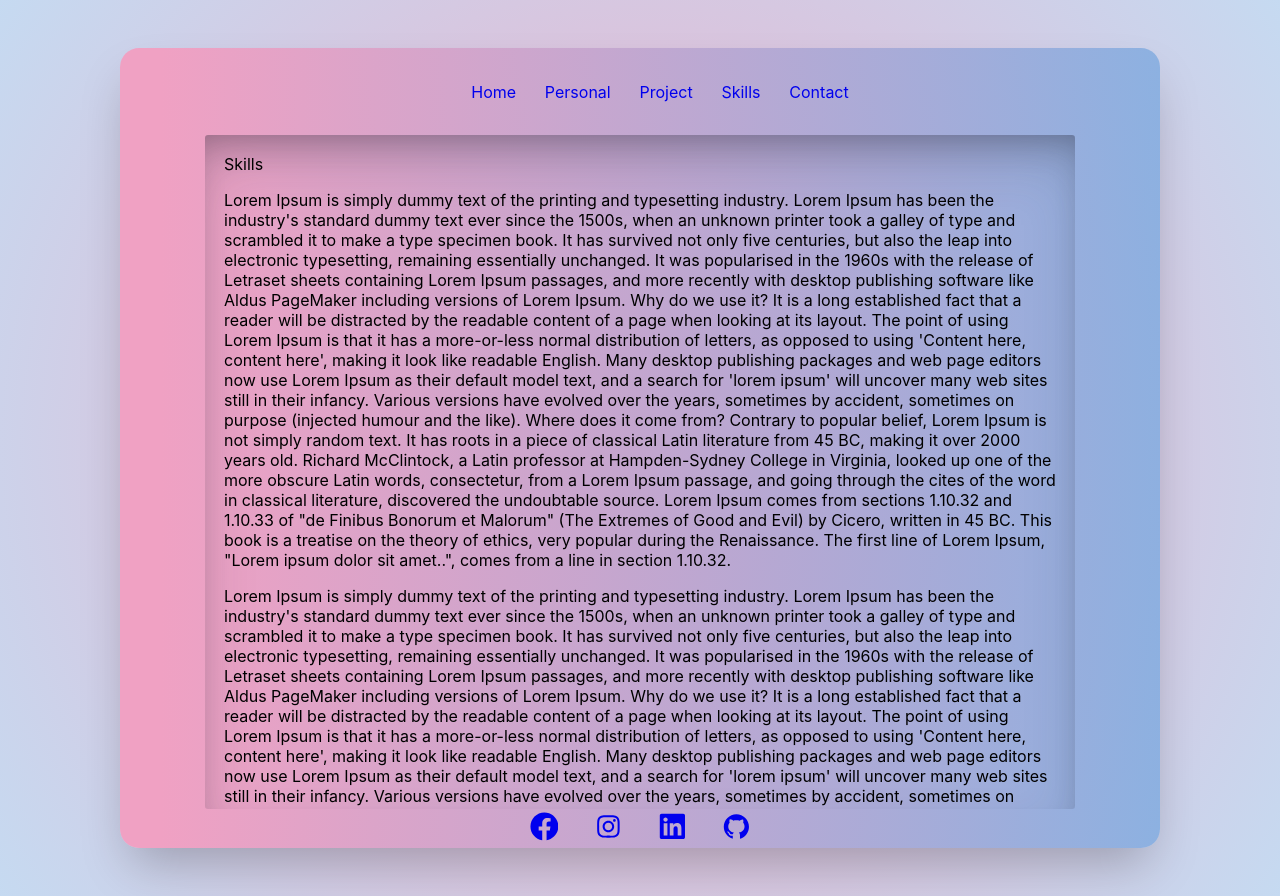
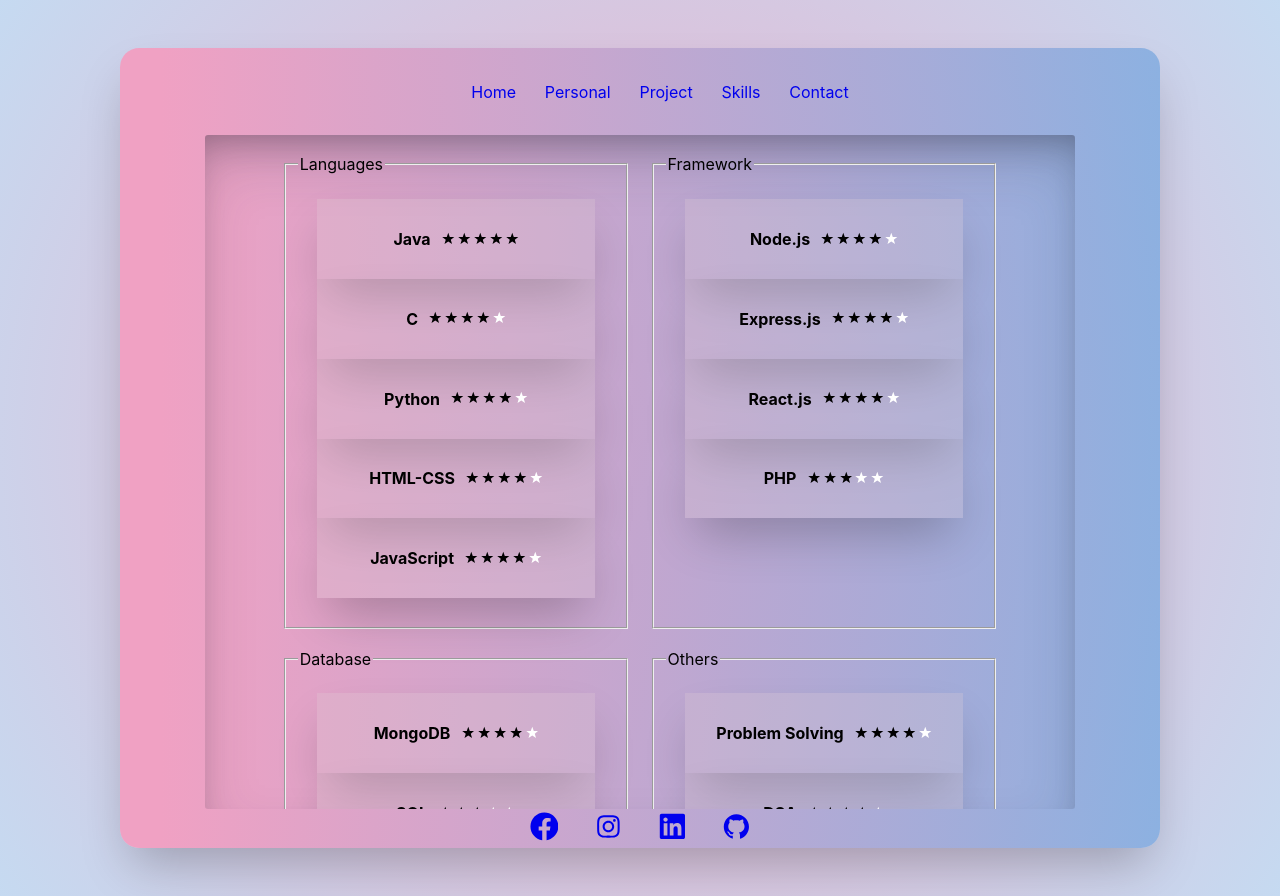
Before and after one commit to dhruvil-shah/Personal-Website, a React (Create React App) app in the folder client/: page /skills in a window 1280 px wide. Built offline with nearby package versions, Linux system fonts and the light colour scheme.

Commit message:
Skills Done

```diff
--- a/client/package.json
+++ b/client/package.json
@@ -13,6 +13,7 @@
     "react-reveal": "^1.2.2",
     "react-router-dom": "^5.3.0",
     "react-scripts": "4.0.3",
+    "react-star-ratings": "^2.3.0",
     "web-vitals": "^1.1.2"
   },
   "scripts": {
--- a/client/src/App.css
+++ b/client/src/App.css
@@ -152,3 +152,26 @@ background: linear-gradient(90deg, rgba(240,161,195,1) 4%, rgba(127, 170, 223, 0
   align-items: center;
 
 }
+.skills{
+  display: flex;
+  flex-direction: row;
+  flex-wrap: wrap;
+  gap: 1.2rem;
+  justify-content: center;
+}
+.language{
+  padding: 1.2rem ;
+  height: fit-content;
+}
+.skill-item{
+  color: black;
+  display: flex;
+  width: 15rem;
+  font-size: 0.5em;
+  align-items: center;
+  background-color: rgba(219, 202, 209, 0.267);
+  gap: 0.7rem;
+  box-shadow: rgba(0, 0, 0, 0.25) 0px 25px 50px -12px;
+  justify-content: center;
+  padding: 1.2rem;
+}
--- /dev/null
+++ b/client/src/Component/Skill_Item.js
@@ -0,0 +1,18 @@
+import React from 'react'
+import StarRatings from 'react-star-ratings';
+
+export const Skill_Item = (props) => {
+    return (
+        <div className='skill-item'>
+            <h1>{props.title}</h1>
+            <StarRatings
+          rating={props.rating}
+          starRatedColor="black"
+          numberOfStars={5}
+          starEmptyColor="white"
+          starDimension="0.8rem"
+        starSpacing="0.1rem"
+        />
+        </div>
+    )
+}
--- a/client/src/Component/Skills.js
+++ b/client/src/Component/Skills.js
@@ -1,25 +1,85 @@
-import React from 'react'
+import React from 'react';
+import { Skill_Item } from './Skill_Item';
+const language=[
+    {"title":"Java","rating":5},
+    {"title":"C","rating":4},
+    {"title":"Python","rating":4},
+    {"title":"HTML-CSS","rating":4},
+    {"title":"JavaScript","rating":4}
 
+]
+const framework=[
+    {"title":"Node.js","rating":4},
+    {"title":"Express.js","rating":4},
+    {"title":"React.js","rating":4},
+    {"title":"PHP","rating":3}
+]
+const database=[
+    {"title":"MongoDB","rating":4},
+    {"title":"SQL","rating":3}
+]
+const other=[
+    {"title":"Problem Solving","rating":4},
+    {"title":"DSA","rating":4},
+    {"title":"Git","rating":3},
+    {"title":"Machine Learning","rating":3},
+    {"title":"Competitive Programming","rating":3}
+]
 export const Skills = () => {
     return (
-        <div>
-            Skills
-            <p>Lorem Ipsum is simply dummy text of the printing and typesetting industry. Lorem Ipsum has been the industry's standard dummy text ever since the 1500s, when an unknown printer took a galley of type and scrambled it to make a type specimen book. It has survived not only five centuries, but also the leap into electronic typesetting, remaining essentially unchanged. It was popularised in the 1960s with the release of Letraset sheets containing Lorem Ipsum passages, and more recently with desktop publishing software like Aldus PageMaker including versions of Lorem Ipsum.
+        <div className='skills'>
+        <fieldset>
+        <legend >Languages</legend>
+            <div className='language' >
+            {
+                language.map((lan)=>{
+                    return(
+                        <Skill_Item title={lan.title} rating={lan.rating}/>
+                    )
+                })
+            }
+                {/* <Skill_Item title="Java" rating={3}/> */}
+            </div>
+        </fieldset>
+        <fieldset>
+        <legend >Framework</legend>
+            <div className='language' >
+            {
+                framework.map((fam)=>{
+                    return(
+                        <Skill_Item title={fam.title} rating={fam.rating}/>
+                    )
+                })
+            }
 
-Why do we use it?
-It is a long established fact that a reader will be distracted by the readable content of a page when looking at its layout. The point of using Lorem Ipsum is that it has a more-or-less normal distribution of letters, as opposed to using 'Content here, content here', making it look like readable English. Many desktop publishing packages and web page editors now use Lorem Ipsum as their default model text, and a search for 'lorem ipsum' will uncover many web sites still in their infancy. Various versions have evolved over the years, sometimes by accident, sometimes on purpose (injected humour and the like).
+            </div>
+        </fieldset>
+        <fieldset>
+        <legend >Database</legend>
+            <div className='language' >
+            {
+                database.map((db)=>{
+                    return(
+                        <Skill_Item title={db.title} rating={db.rating}/>
+                    )
+                })
+            }
 
+            </div>
+        </fieldset>
+        <fieldset>
+        <legend >Others</legend>
+            <div className='language' >
+            {
+                other.map((ot)=>{
+                    return(
+                        <Skill_Item title={ot.title} rating={ot.rating}/>
+                    )
+                })
+            }
 
-Where does it come from?
-Contrary to popular belief, Lorem Ipsum is not simply random text. It has roots in a piece of classical Latin literature from 45 BC, making it over 2000 years old. Richard McClintock, a Latin professor at Hampden-Sydney College in Virginia, looked up one of the more obscure Latin words, consectetur, from a Lorem Ipsum passage, and going through the cites of the word in classical literature, discovered the undoubtable source. Lorem Ipsum comes from sections 1.10.32 and 1.10.33 of "de Finibus Bonorum et Malorum" (The Extremes of Good and Evil) by Cicero, written in 45 BC. This book is a treatise on the theory of ethics, very popular during the Renaissance. The first line of Lorem Ipsum, "Lorem ipsum dolor sit amet..", comes from a line in section 1.10.32. </p>
-
-Lorem Ipsum is simply dummy text of the printing and typesetting industry. Lorem Ipsum has been the industry's standard dummy text ever since the 1500s, when an unknown printer took a galley of type and scrambled it to make a type specimen book. It has survived not only five centuries, but also the leap into electronic typesetting, remaining essentially unchanged. It was popularised in the 1960s with the release of Letraset sheets containing Lorem Ipsum passages, and more recently with desktop publishing software like Aldus PageMaker including versions of Lorem Ipsum.
-
-Why do we use it?
-It is a long established fact that a reader will be distracted by the readable content of a page when looking at its layout. The point of using Lorem Ipsum is that it has a more-or-less normal distribution of letters, as opposed to using 'Content here, content here', making it look like readable English. Many desktop publishing packages and web page editors now use Lorem Ipsum as their default model text, and a search for 'lorem ipsum' will uncover many web sites still in their infancy. Various versions have evolved over the years, sometimes by accident, sometimes on purpose (injected humour and the like).
-
-
-Where does it come from?
-Contrary to popular belief, Lorem Ipsum is not simply random text. It has roots in a piece of classical Latin literature from 45 BC, making it over 2000 years old. Richard McClintock, a Latin professor at Hampden-Sydney College in Virginia, looked up one of the more obscure Latin words, consectetur, from a Lorem Ipsum passage, and going through the cites of the word in classical literature, discovered the undoubtable source. Lorem Ipsum comes from sections 1.10.32 and 1.10.33 of "de Finibus Bonorum et Malorum" (The Extremes of Good and Evil) by Cicero, written in 45 BC. This book is a treatise on the theory of ethics, very popular during the Renaissance. The first line of Lorem Ipsum, "Lorem ipsum dolor sit amet..", comes from a line in section 1.10.32.</div>
+            </div>
+        </fieldset>
+        </div>
     )
 }
```
Also changed, not shown: 1 other file (tests, documents, lock files or other folders).
